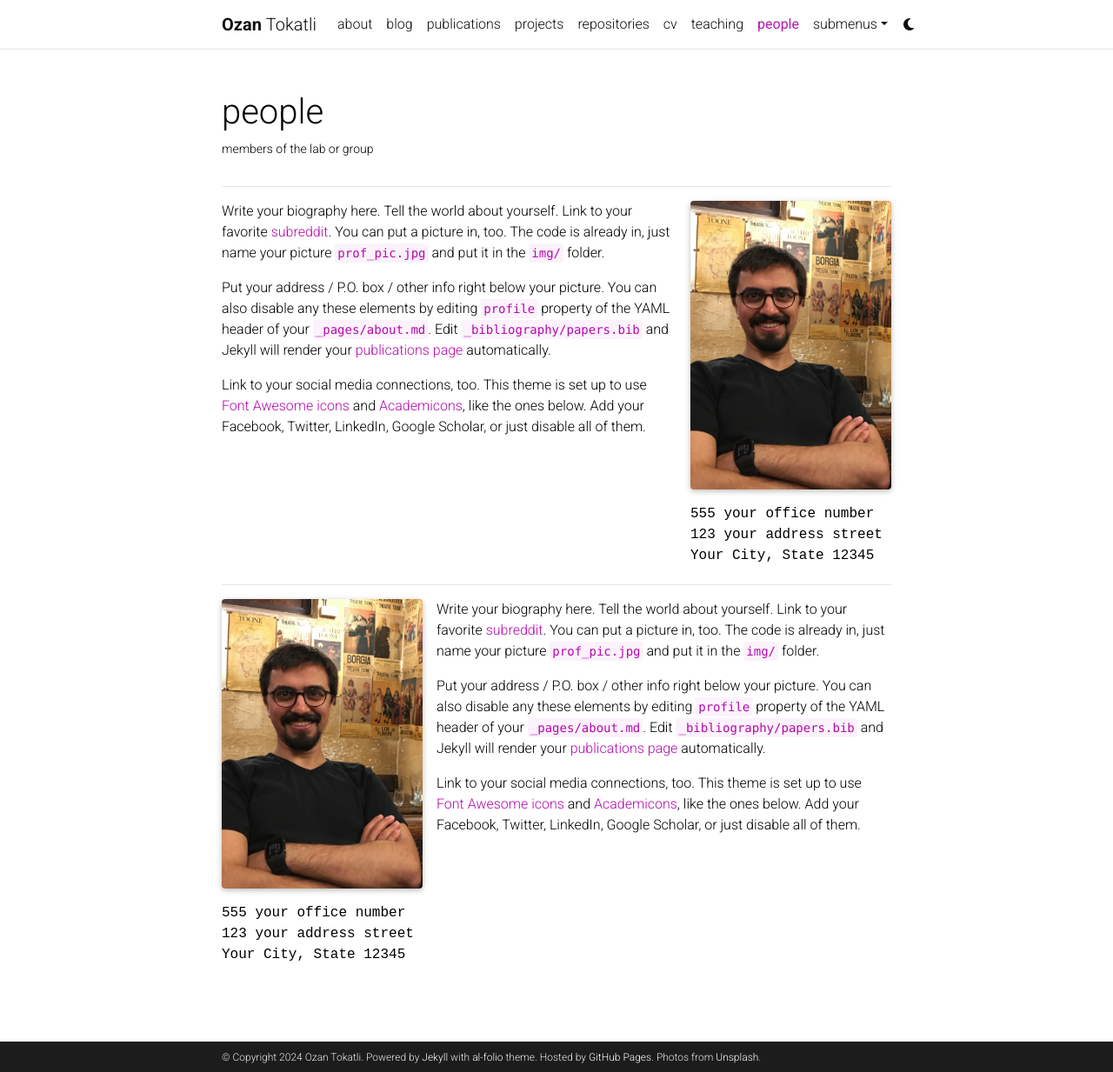
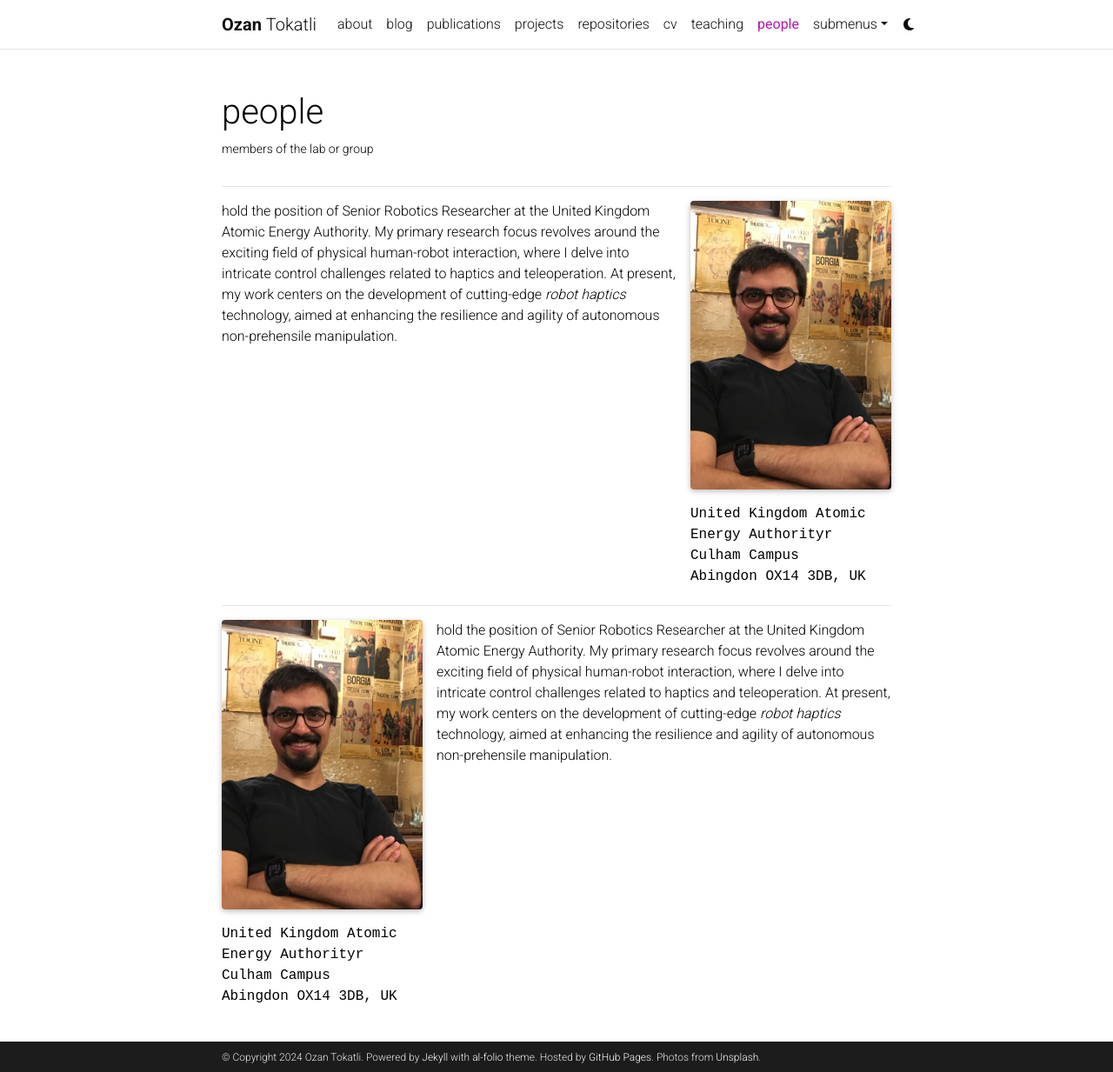
Before and after one commit to otokatli/otokatli.github.io, a Jekyll site: the page built from _pages/profiles.md, in a window 1280 px wide and 1233 px high. Shown: the whole window at 87% size. Built offline with Jekyll 4.4.1, drawn with Linux system fonts in a browser that asks for light colours; full-size pictures stand in for the smaller copies a plugin makes; comment, search, counter and statistics services are not loaded; a style sheet for code colours, icons or effects is not loaded.

Commit message:
added about and address

```diff
--- a/_pages/about_einstein.md
+++ b/_pages/about_einstein.md
@@ -1,5 +1 @@
-Write your biography here. Tell the world about yourself. Link to your favorite [subreddit](http://reddit.com). You can put a picture in, too. The code is already in, just name your picture `prof_pic.jpg` and put it in the `img/` folder.
-
-Put your address / P.O. box / other info right below your picture. You can also disable any these elements by editing `profile` property of the YAML header of your `_pages/about.md`. Edit `_bibliography/papers.bib` and Jekyll will render your [publications page](/al-folio/publications/) automatically.
-
-Link to your social media connections, too. This theme is set up to use [Font Awesome icons](https://fontawesome.com/) and [Academicons](https://jpswalsh.github.io/academicons/), like the ones below. Add your Facebook, Twitter, LinkedIn, Google Scholar, or just disable all of them.
+ hold the position of Senior Robotics Researcher at the United Kingdom Atomic Energy Authority. My primary research focus revolves around the exciting field of physical human-robot interaction, where I delve into intricate control challenges related to haptics and teleoperation. At present, my work centers on the development of cutting-edge *robot haptics* technology, aimed at enhancing the resilience and agility of autonomous non-prehensile manipulation.
--- a/_pages/profiles.md
+++ b/_pages/profiles.md
@@ -14,15 +14,15 @@
     content: about_einstein.md
     image_circular: false # crops the image to make it circular
     more_info: >
-      <p>555 your office number</p>
-      <p>123 your address street</p>
-      <p>Your City, State 12345</p>
+      <p>United Kingdom Atomic Energy Authorityr</p>
+      <p>Culham Campus</p>
+      <p>Abingdon OX14 3DB, UK</p>
   - align: left
     image: prof_pic.jpg
     content: about_einstein.md
     image_circular: false # crops the image to make it circular
     more_info: >
-      <p>555 your office number</p>
-      <p>123 your address street</p>
-      <p>Your City, State 12345</p>
+      <p>United Kingdom Atomic Energy Authorityr</p>
+      <p>Culham Campus</p>
+      <p>Abingdon OX14 3DB, UK</p>
 ---
```
